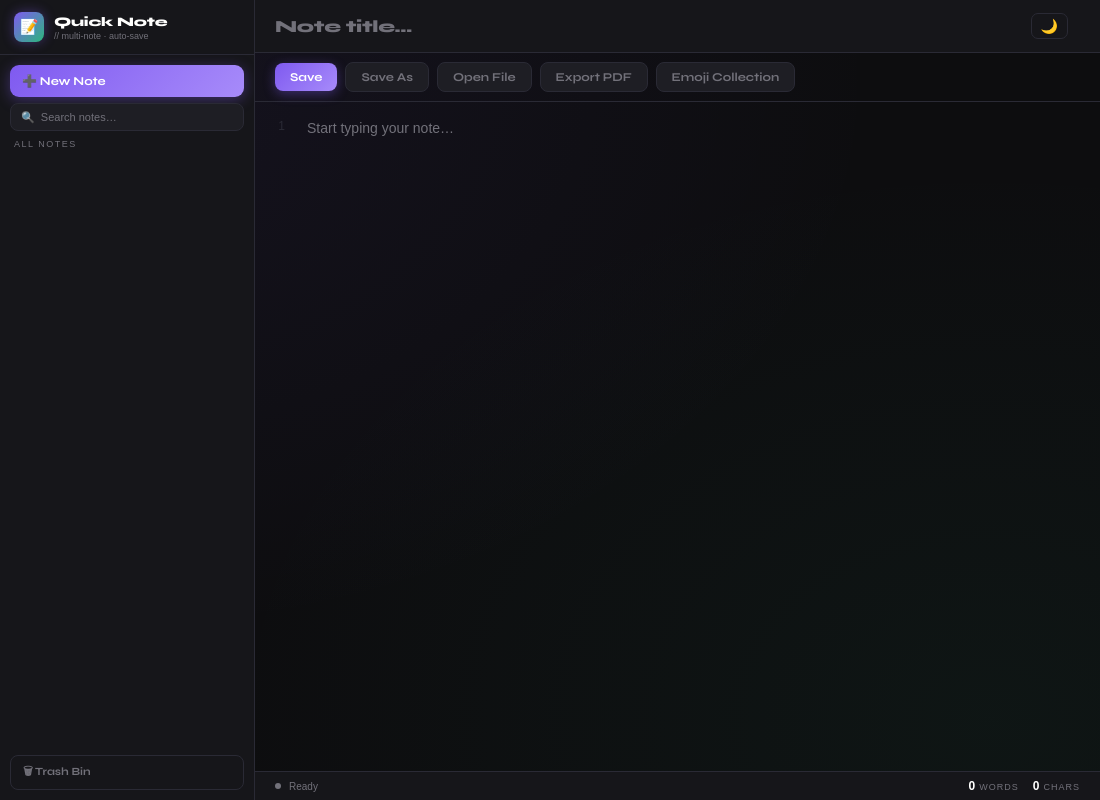
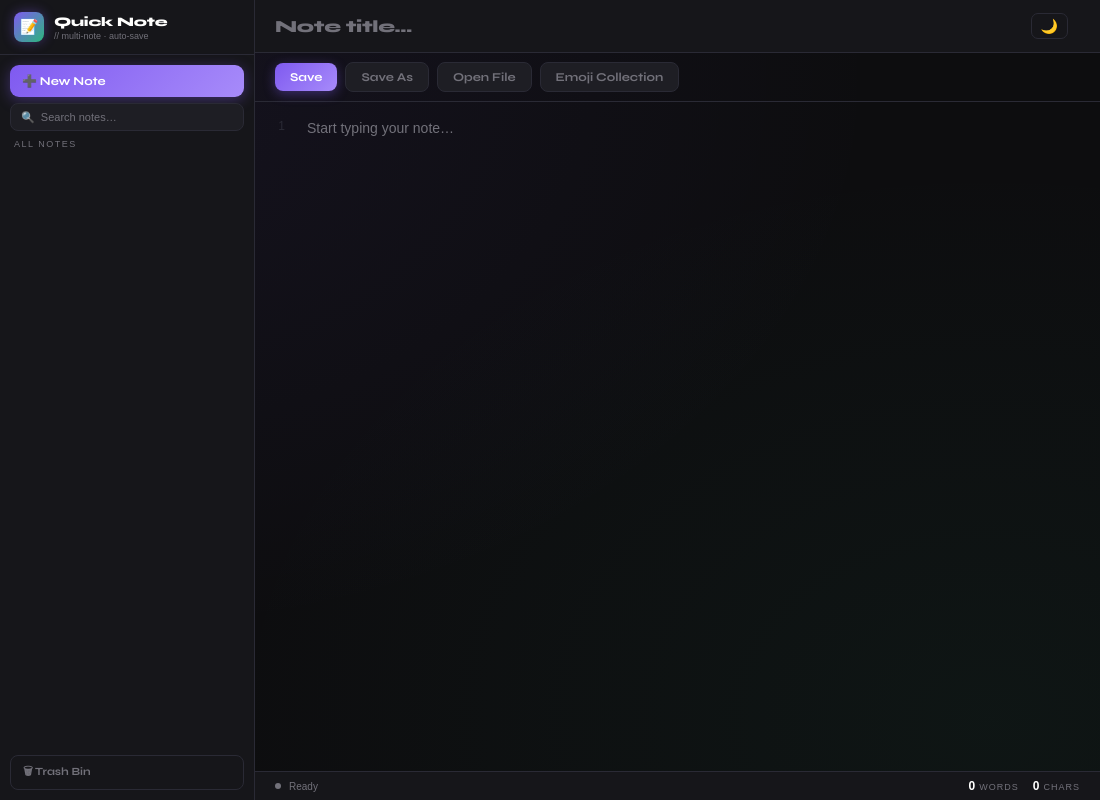
Before and after one commit to DarkAngel20610709/HELLO-ELECTRON, an Electron app: page index.html in a window 1100 px wide. Drawn offline with Linux system fonts and the light colour scheme; no server answers.

Commit message:
Update index.html

```diff
--- a/index.html
+++ b/index.html
@@ -927,8 +927,7 @@
             <button id="saveBtn">Save</button>
             <button id="saveAsBtn">Save As</button>
             <button id="openFileBtn">Open File</button>
-            <button id="exportPdfBtn">Export PDF</button>
-            <button id="emojiBtn">Emoji Collection</button>
+             <button id="emojiBtn">Emoji Collection</button>
         </div>
         <div class="emoji-panel" id="emojiPanel">
             <button class="emoji-chip">😀</button>
```
